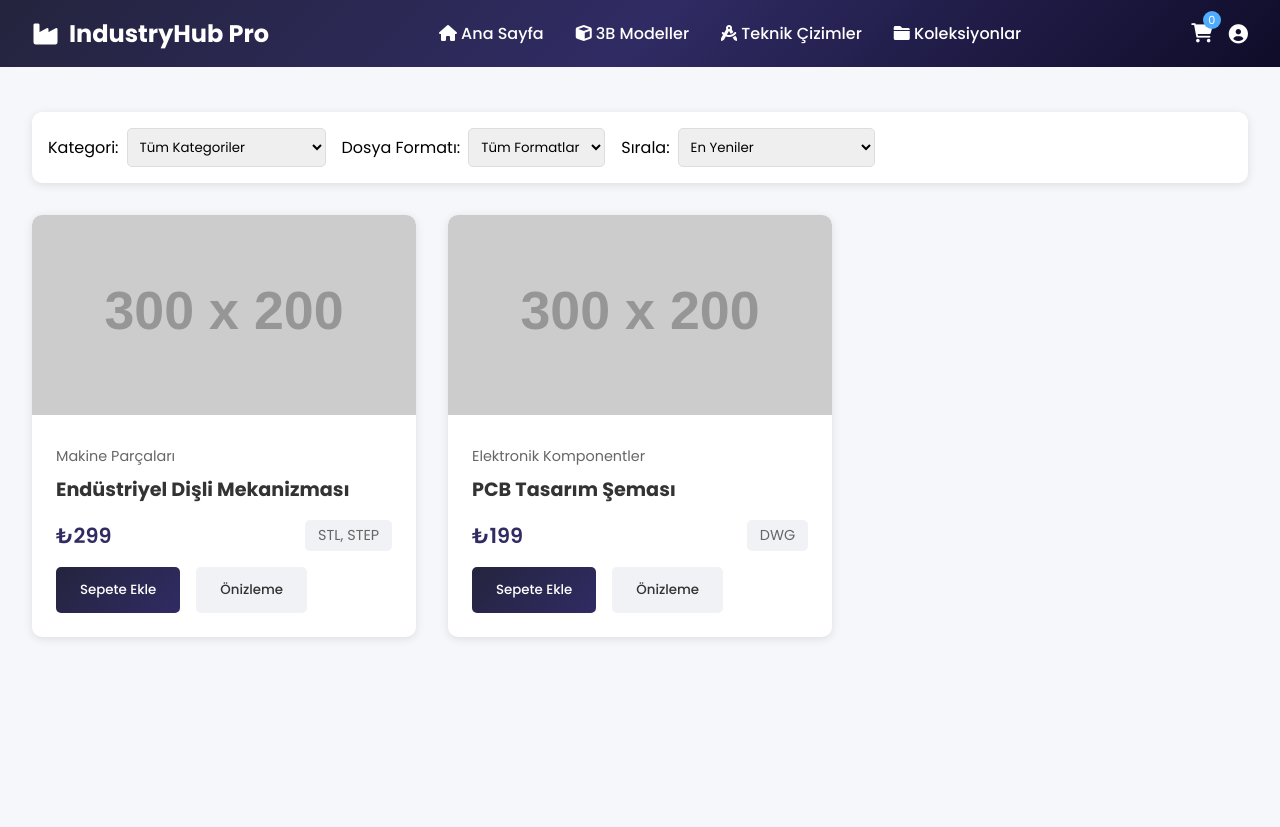
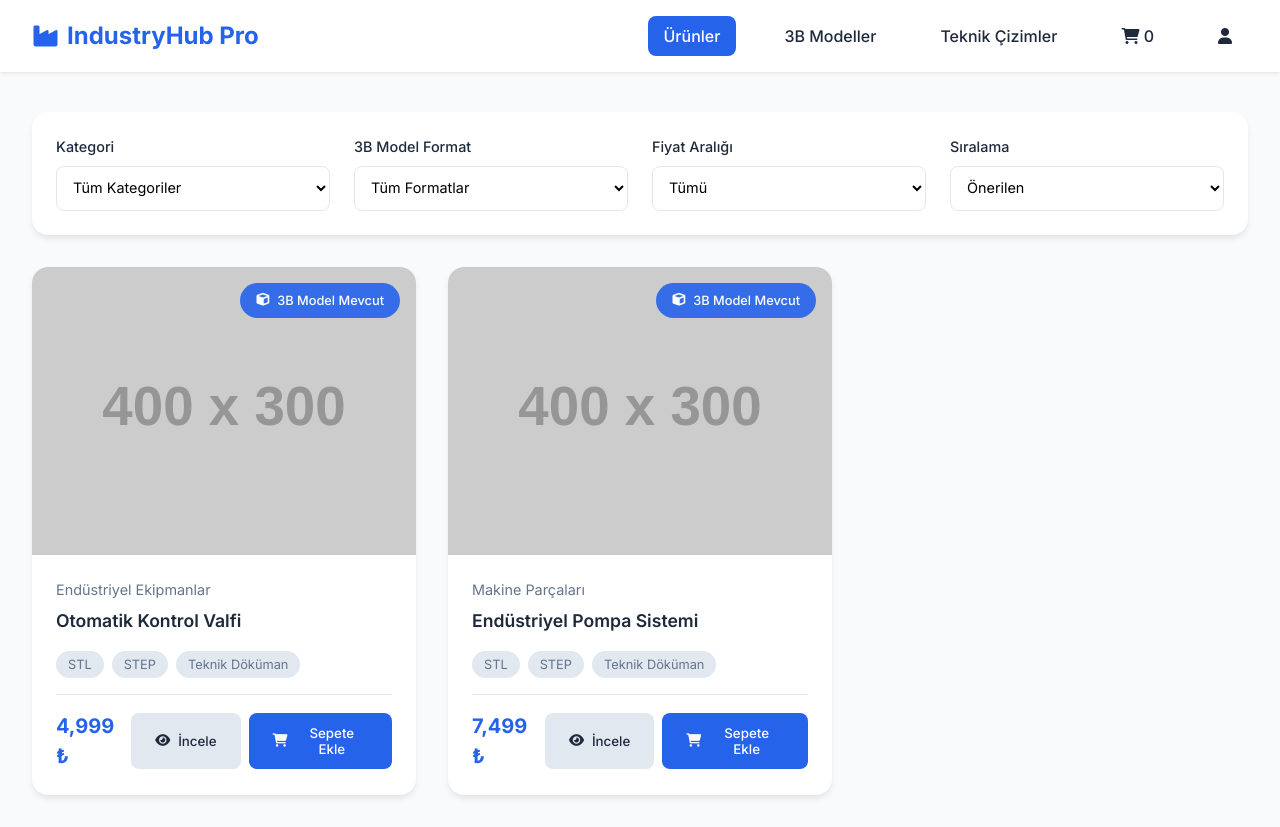
Before and after one commit to enigma0x1/github.io, a website: page etproducts.html in a window 1280 px wide. Before the commit the page ends 800 px from the top, so only its background shows below. Drawn offline with Linux system fonts and the light colour scheme; placeholder pictures from the web are drawn by us.

Commit message:
Update etproducts.html

```diff
--- a/etproducts.html
+++ b/etproducts.html
@@ -3,89 +3,87 @@
 <head>
     <meta charset="UTF-8">
     <meta name="viewport" content="width=device-width, initial-scale=1.0">
-    <title>IndustryHub - Profesyonel Portal</title>
-    <link href="https://fonts.googleapis.com/css2?family=Poppins:wght@300;400;500;600;700&display=swap" rel="stylesheet">
+    <title>IndustryHub Pro - Ürün Kataloğu</title>
+    <link href="https://fonts.googleapis.com/css2?family=Inter:wght@300;400;500;600;700&display=swap" rel="stylesheet">
     <link rel="stylesheet" href="https://cdnjs.cloudflare.com/ajax/libs/font-awesome/6.0.0/css/all.min.css">
     <style>
         * {
             margin: 0;
             padding: 0;
             box-sizing: border-box;
-            font-family: 'Poppins', sans-serif;
+            font-family: 'Inter', sans-serif;
+        }
+
+        :root {
+            --primary-color: #2563eb;
+            --secondary-color: #1e40af;
+            --background-color: #f8fafc;
+            --text-color: #1e293b;
+            --gray-light: #e2e8f0;
+            --gray-dark: #64748b;
+            --white: #ffffff;
+            --shadow-sm: 0 1px 3px rgba(0,0,0,0.1);
+            --shadow-md: 0 4px 6px -1px rgba(0,0,0,0.1);
+            --shadow-lg: 0 10px 15px -3px rgba(0,0,0,0.1);
         }
 
         body {
-            background: #f5f7fa;
+            background-color: var(--background-color);
+            color: var(--text-color);
+            line-height: 1.5;
         }
 
         /* Header Styles */
         .header {
-            background: linear-gradient(135deg, #24243e, #302b63, #0f0c29);
-            padding: 1rem 2rem;
+            background: var(--white);
+            box-shadow: var(--shadow-sm);
             position: fixed;
             width: 100%;
             top: 0;
             z-index: 1000;
         }
 
-        .nav-container {
+        .header-container {
+            max-width: 1400px;
+            margin: 0 auto;
+            padding: 1rem 2rem;
             display: flex;
             justify-content: space-between;
             align-items: center;
-            max-width: 1400px;
-            margin: 0 auto;
         }
 
         .logo {
-            color: white;
             font-size: 1.5rem;
             font-weight: 700;
+            color: var(--primary-color);
             display: flex;
             align-items: center;
-            gap: 10px;
+            gap: 0.5rem;
         }
 
-        .nav-links {
+        .nav-menu {
             display: flex;
             gap: 2rem;
+            align-items: center;
         }
 
-        .nav-links a {
-            color: white;
+        .nav-link {
+            color: var(--text-color);
             text-decoration: none;
             font-weight: 500;
-            transition: color 0.3s;
+            padding: 0.5rem 1rem;
+            border-radius: 0.5rem;
+            transition: all 0.3s ease;
         }
 
-        .nav-links a:hover {
-            color: #4facfe;
+        .nav-link:hover {
+            background-color: var(--gray-light);
+            color: var(--primary-color);
         }
 
-        .user-actions {
-            display: flex;
-            align-items: center;
-            gap: 1rem;
-        }
-
-        .cart-icon {
-            color: white;
-            font-size: 1.2rem;
-            position: relative;
-        }
-
-        .cart-count {
-            position: absolute;
-            top: -8px;
-            right: -8px;
-            background: #4facfe;
-            color: white;
-            border-radius: 50%;
-            width: 18px;
-            height: 18px;
-            display: flex;
-            align-items: center;
-            justify-content: center;
-            font-size: 0.7rem;
+        .nav-link.active {
+            background-color: var(--primary-color);
+            color: var(--white);
         }
 
         /* Main Content */
@@ -97,32 +95,46 @@
             margin-right: auto;
         }
 
-        /* Filters */
-        .filters {
-            background: white;
-            padding: 1rem;
-            border-radius: 10px;
+        /* Advanced Filter Section */
+        .filter-section {
+            background: var(--white);
+            border-radius: 1rem;
+            padding: 1.5rem;
             margin-bottom: 2rem;
-            box-shadow: 0 2px 10px rgba(0,0,0,0.1);
+            box-shadow: var(--shadow-md);
         }
 
-        .filter-container {
-            display: flex;
-            gap: 1rem;
-            flex-wrap: wrap;
+        .filter-grid {
+            display: grid;
+            grid-template-columns: repeat(auto-fit, minmax(200px, 1fr));
+            gap: 1.5rem;
         }
 
-        .filter-item {
+        .filter-group {
             display: flex;
-            align-items: center;
+            flex-direction: column;
             gap: 0.5rem;
         }
 
+        .filter-label {
+            font-weight: 500;
+            color: var(--text-color);
+            font-size: 0.9rem;
+        }
+
         .filter-select {
-            padding: 0.5rem;
-            border: 1px solid #ddd;
-            border-radius: 5px;
+            padding: 0.75rem;
+            border: 1px solid var(--gray-light);
+            border-radius: 0.5rem;
             outline: none;
+            font-size: 0.9rem;
+            transition: all 0.3s ease;
+            background-color: var(--white);
+        }
+
+        .filter-select:focus {
+            border-color: var(--primary-color);
+            box-shadow: 0 0 0 2px rgba(37, 99, 235, 0.1);
         }
 
         /* Product Grid */
@@ -133,90 +145,136 @@
         }
 
         .product-card {
-            background: white;
-            border-radius: 10px;
+            background: var(--white);
+            border-radius: 1rem;
             overflow: hidden;
-            box-shadow: 0 2px 10px rgba(0,0,0,0.1);
-            transition: transform 0.3s;
+            box-shadow: var(--shadow-md);
+            transition: all 0.3s ease;
+            position: relative;
         }
 
         .product-card:hover {
             transform: translateY(-5px);
+            box-shadow: var(--shadow-lg);
+        }
+
+        .product-image-container {
+            position: relative;
+            padding-top: 75%; /* 4:3 Aspect Ratio */
+            overflow: hidden;
         }
 
         .product-image {
+            position: absolute;
+            top: 0;
+            left: 0;
             width: 100%;
-            height: 200px;
+            height: 100%;
             object-fit: cover;
+            transition: transform 0.3s ease;
         }
 
-        .product-info {
+        .product-card:hover .product-image {
+            transform: scale(1.05);
+        }
+
+        .model-badge {
+            position: absolute;
+            top: 1rem;
+            right: 1rem;
+            background: rgba(37, 99, 235, 0.9);
+            color: var(--white);
+            padding: 0.5rem 1rem;
+            border-radius: 2rem;
+            font-size: 0.8rem;
+            font-weight: 500;
+            display: flex;
+            align-items: center;
+            gap: 0.5rem;
+        }
+
+        .product-content {
             padding: 1.5rem;
         }
 
         .product-category {
-            color: #666;
+            color: var(--gray-dark);
             font-size: 0.9rem;
             margin-bottom: 0.5rem;
         }
 
         .product-title {
-            font-size: 1.2rem;
+            font-size: 1.1rem;
+            font-weight: 600;
             margin-bottom: 1rem;
-            color: #333;
+            color: var(--text-color);
         }
 
-        .product-details {
+        .product-specs {
+            display: flex;
+            flex-wrap: wrap;
+            gap: 0.5rem;
+            margin-bottom: 1rem;
+        }
+
+        .spec-tag {
+            background: var(--gray-light);
+            padding: 0.25rem 0.75rem;
+            border-radius: 1rem;
+            font-size: 0.8rem;
+            color: var(--gray-dark);
+        }
+                .product-footer {
             display: flex;
             justify-content: space-between;
             align-items: center;
-            margin-bottom: 1rem;
+            padding-top: 1rem;
+            border-top: 1px solid var(--gray-light);
         }
 
         .product-price {
-            font-size: 1.3rem;
-            font-weight: 600;
-            color: #302b63;
-        }
-
-        .file-format {
-            background: #f0f2f5;
-            padding: 0.3rem 0.8rem;
-            border-radius: 5px;
-            font-size: 0.9rem;
-            color: #666;
+            font-size: 1.25rem;
+            font-weight: 700;
+            color: var(--primary-color);
         }
 
         .product-actions {
             display: flex;
-            gap: 1rem;
+            gap: 0.5rem;
         }
 
         .btn {
-            padding: 0.8rem 1.5rem;
+            padding: 0.75rem 1.5rem;
             border: none;
-            border-radius: 5px;
+            border-radius: 0.5rem;
+            font-weight: 500;
             cursor: pointer;
-            font-weight: 500;
-            transition: all 0.3s;
+            transition: all 0.3s ease;
+            display: flex;
+            align-items: center;
+            gap: 0.5rem;
         }
 
         .btn-primary {
-            background: linear-gradient(135deg, #24243e, #302b63);
-            color: white;
+            background: var(--primary-color);
+            color: var(--white);
+        }
+
+        .btn-primary:hover {
+            background: var(--secondary-color);
         }
 
         .btn-secondary {
-            background: #f0f2f5;
-            color: #333;
+            background: var(--gray-light);
+            color: var(--text-color);
         }
 
-        .btn:hover {
-            transform: translateY(-2px);
-            box-shadow: 0 5px 15px rgba(0,0,0,0.1);
+        .btn-secondary:hover {
+            background: var(--gray-dark);
+            color: var(--white);
         }
 
-        /* Preview Modal */
+        /* Quick View Modal */
         .modal {
             display: none;
             position: fixed;
@@ -224,40 +282,54 @@
             left: 0;
             width: 100%;
             height: 100%;
-            background: rgba(0,0,0,0.8);
+            background: rgba(0, 0, 0, 0.5);
             z-index: 1000;
+            backdrop-filter: blur(5px);
         }
 
         .modal-content {
             position: relative;
-            width: 80%;
-            max-width: 800px;
-            margin: 50px auto;
-            background: white;
+            width: 90%;
+            max-width: 1000px;
+            margin: 2rem auto;
+            background: var(--white);
+            border-radius: 1rem;
             padding: 2rem;
-            border-radius: 10px;
+            animation: modalSlideIn 0.3s ease;
         }
 
-        .close-modal {
-            position: absolute;
-            right: 1rem;
-            top: 1rem;
-            font-size: 1.5rem;
-            cursor: pointer;
+        @keyframes modalSlideIn {
+            from {
+                transform: translateY(-50px);
+                opacity: 0;
+            }
+            to {
+                transform: translateY(0);
+                opacity: 1;
+            }
         }
 
         /* Responsive Design */
         @media (max-width: 768px) {
-            .nav-links {
+            .header-container {
+                padding: 1rem;
+            }
+
+            .nav-menu {
                 display: none;
             }
 
-            .product-grid {
-                grid-template-columns: repeat(auto-fill, minmax(250px, 1fr));
+            .filter-grid {
+                grid-template-columns: 1fr;
             }
 
-            .filter-container {
-                flex-direction: column;
+            .product-grid {
+                grid-template-columns: 1fr;
+            }
+
+            .modal-content {
+                width: 95%;
+                margin: 1rem auto;
             }
         }
     </style>
@@ -265,57 +337,65 @@
 <body>
     <!-- Header -->
     <header class="header">
-        <div class="nav-container">
+        <div class="header-container">
             <div class="logo">
                 <i class="fas fa-industry"></i>
                 IndustryHub Pro
             </div>
-            <nav class="nav-links">
-                <a href="#"><i class="fas fa-home"></i> Ana Sayfa</a>
-                <a href="#"><i class="fas fa-cube"></i> 3B Modeller</a>
-                <a href="#"><i class="fas fa-drafting-compass"></i> Teknik Çizimler</a>
-                <a href="#"><i class="fas fa-folder"></i> Koleksiyonlar</a>
-            </nav>
-            <div class="user-actions">
-                <div class="cart-icon">
+            <nav class="nav-menu">
+                <a href="#" class="nav-link active">Ürünler</a>
+                <a href="#" class="nav-link">3B Modeller</a>
+                <a href="#" class="nav-link">Teknik Çizimler</a>
+                <a href="#" class="nav-link">
                     <i class="fas fa-shopping-cart"></i>
                     <span class="cart-count">0</span>
-                </div>
-                <i class="fas fa-user-circle" style="color: white; font-size: 1.2rem;"></i>
-            </div>
+                </a>
+                <a href="#" class="nav-link">
+                    <i class="fas fa-user"></i>
+                </a>
+            </nav>
         </div>
     </header>
 
     <!-- Main Content -->
     <main class="main-content">
-        <!-- Filters -->
-        <section class="filters">
-            <div class="filter-container">
-                <div class="filter-item">
-                    <label>Kategori:</label>
+        <!-- Filter Section -->
+        <section class="filter-section">
+            <div class="filter-grid">
+                <div class="filter-group">
+                    <label class="filter-label">Kategori</label>
                     <select class="filter-select">
                         <option>Tüm Kategoriler</option>
+                        <option>Endüstriyel Ekipmanlar</option>
                         <option>Makine Parçaları</option>
-                        <option>Elektronik Komponentler</option>
-                        <option>Endüstriyel Ekipmanlar</option>
+                        <option>Otomasyon Sistemleri</option>
                     </select>
                 </div>
-                <div class="filter-item">
-                    <label>Dosya Formatı:</label>
+                <div class="filter-group">
+                    <label class="filter-label">3B Model Format</label>
                     <select class="filter-select">
                         <option>Tüm Formatlar</option>
                         <option>STL</option>
                         <option>STEP</option>
-                        <option>DWG</option>
+                        <option>OBJ</option>
                     </select>
                 </div>
-                <div class="filter-item">
-                    <label>Sırala:</label>
+                <div class="filter-group">
+                    <label class="filter-label">Fiyat Aralığı</label>
                     <select class="filter-select">
+                        <option>Tümü</option>
+                        <option>0 - 1000 ₺</option>
+                        <option>1000 - 5000 ₺</option>
+                        <option>5000+ ₺</option>
+                    </select>
+                </div>
+                <div class="filter-group">
+                    <label class="filter-label">Sıralama</label>
+                    <select class="filter-select">
+                        <option>Önerilen</option>
+                        <option>Fiyat (Düşük-Yüksek)</option>
+                        <option>Fiyat (Yüksek-Düşük)</option>
                         <option>En Yeniler</option>
-                        <option>Fiyat: Düşükten Yükseğe</option>
-                        <option>Fiyat: Yüksekten Düşüğe</option>
-                        <option>En Çok İndirilenler</option>
                     </select>
                 </div>
             </div>
@@ -324,85 +404,91 @@
         <!-- Product Grid -->
         <section class="product-grid">
             <!-- Product Card 1 -->
-            <div class="product-card">
-                <img src="https://via.placeholder.com/300x200" alt="3D Model" class="product-image">
-                <div class="product-info">
-                    <div class="product-category">Makine Parçaları</div>
-                    <h3 class="product-title">Endüstriyel Dişli Mekanizması</h3>
-                    <div class="product-details">
-                        <span class="product-price">₺299</span>
-                        <span class="file-format">STL, STEP</span>
+            <article class="product-card">
+                <div class="product-image-container">
+                    <img src="https://via.placeholder.com/400x300" alt="Ürün" class="product-image">
+                    <span class="model-badge">
+                        <i class="fas fa-cube"></i>
+                        3B Model Mevcut
+                    </span>
+                </div>
+                <div class="product-content">
+                    <div class="product-category">Endüstriyel Ekipmanlar</div>
+                    <h3 class="product-title">Otomatik Kontrol Valfi</h3>
+                    <div class="product-specs">
+                        <span class="spec-tag">STL</span>
+                        <span class="spec-tag">STEP</span>
+                        <span class="spec-tag">Teknik Döküman</span>
                     </div>
-                    <div class="product-actions">
-                        <button class="btn btn-primary">Sepete Ekle</button>
-                        <button class="btn btn-secondary">Önizleme</button>
+                    <div class="product-footer">
+                        <div class="product-price">4,999 ₺</div>
+                        <div class="product-actions">
+                            <button class="btn btn-secondary">
+                                <i class="fas fa-eye"></i>
+                                İncele
+                            </button>
+                            <button class="btn btn-primary">
+                                <i class="fas fa-shopping-cart"></i>
+                                Sepete Ekle
+                            </button>
+                        </div>
                     </div>
                 </div>
-            </div>
+            </article>
 
             <!-- Product Card 2 -->
-            <div class="product-card">
-                <img src="https://via.placeholder.com/300x200" alt="3D Model" class="product-image">
-                <div class="product-info">
-                    <div class="product-category">Elektronik Komponentler</div>
-                    <h3 class="product-title">PCB Tasarım Şeması</h3>
-                    <div class="product-details">
-                        <span class="product-price">₺199</span>
-                        <span class="file-format">DWG</span>
+            <article class="product-card">
+                <div class="product-image-container">
+                    <img src="https://via.placeholder.com/400x300" alt="Ürün" class="product-image">
+                    <span class="model-badge">
+                        <i class="fas fa-cube"></i>
+                        3B Model Mevcut
+                    </span>
+                </div>
+                <div class="product-content">
+                    <div class="product-category">Makine Parçaları</div>
+                    <h3 class="product-title">Endüstriyel Pompa Sistemi</h3>
+                    <div class="product-specs">
+                        <span class="spec-tag">STL</span>
+                        <span class="spec-tag">STEP</span>
+                        <span class="spec-tag">Teknik Döküman</span>
                     </div>
-                    <div class="product-actions">
-                        <button class="btn btn-primary">Sepete Ekle</button>
-                        <button class="btn btn-secondary">Önizleme</button>
+                    <div class="product-footer">
+                        <div class="product-price">7,499 ₺</div>
+                        <div class="product-actions">
+                            <button class="btn btn-secondary">
+                                <i class="fas fa-eye"></i>
+                                İncele
+                            </button>
+                            <button class="btn btn-primary">
+                                <i class="fas fa-shopping-cart"></i>
+                                Sepete Ekle
+                            </button>
+                        </div>
                     </div>
                 </div>
-            </div>
+            </article>
 
-            <!-- Add more product cards as needed -->
+            <!-- Daha fazla ürün kartı eklenebilir -->
         </section>
     </main>
 
-    <!-- Preview Modal -->
-    <div class="modal" id="previewModal">
-        <div class="modal-content">
-            <span class="close-modal">&times;</span>
-            <h2>Ürün Önizleme</h2>
-            <!-- Preview content will be loaded here -->
-        </div>
-    </div>
+    <script>
+        // Sepete ekleme işlevi
+        const addToCartButtons = document.querySelectorAll('.btn-primary');
+        let cartCount = 0;
 
-    <script>
-        // Modal functionality
-        const modal = document.getElementById('previewModal');
-        const previewButtons = document.querySelectorAll('.btn-secondary');
-        const closeModal = document.querySelector('.close-modal');
-
-        previewButtons.forEach(button => {
+        addToCartButtons.forEach(button => {
             button.addEventListener('click', () => {
-                modal.style.display = 'block';
+                cartCount++;
+                updateCartCount();
             });
         });
 
-        closeModal.addEventListener('click', () => {
-            modal.style.display = 'none';
-        });
-
-        window.addEventListener('click', (e) => {
-            if (e.target === modal) {
-                modal.style.display = 'none';
-            }
-        });
-
-        // Cart functionality
-        const addToCartButtons = document.querySelectorAll('.btn-primary');
-        const cartCount = document.querySelector('.cart-count');
-        let count = 0;
-
-        addToCartButtons.forEach(button => {
-            button.addEventListener('click', () => {
-                count++;
-                cartCount.textContent = count;
-            });
-        });
+        function updateCartCount() {
+            const cartCountElement = document.querySelector('.cart-count');
+            cartCountElement.textContent = cartCount;
+        }
     </script>
 </body>
 </html>
```
